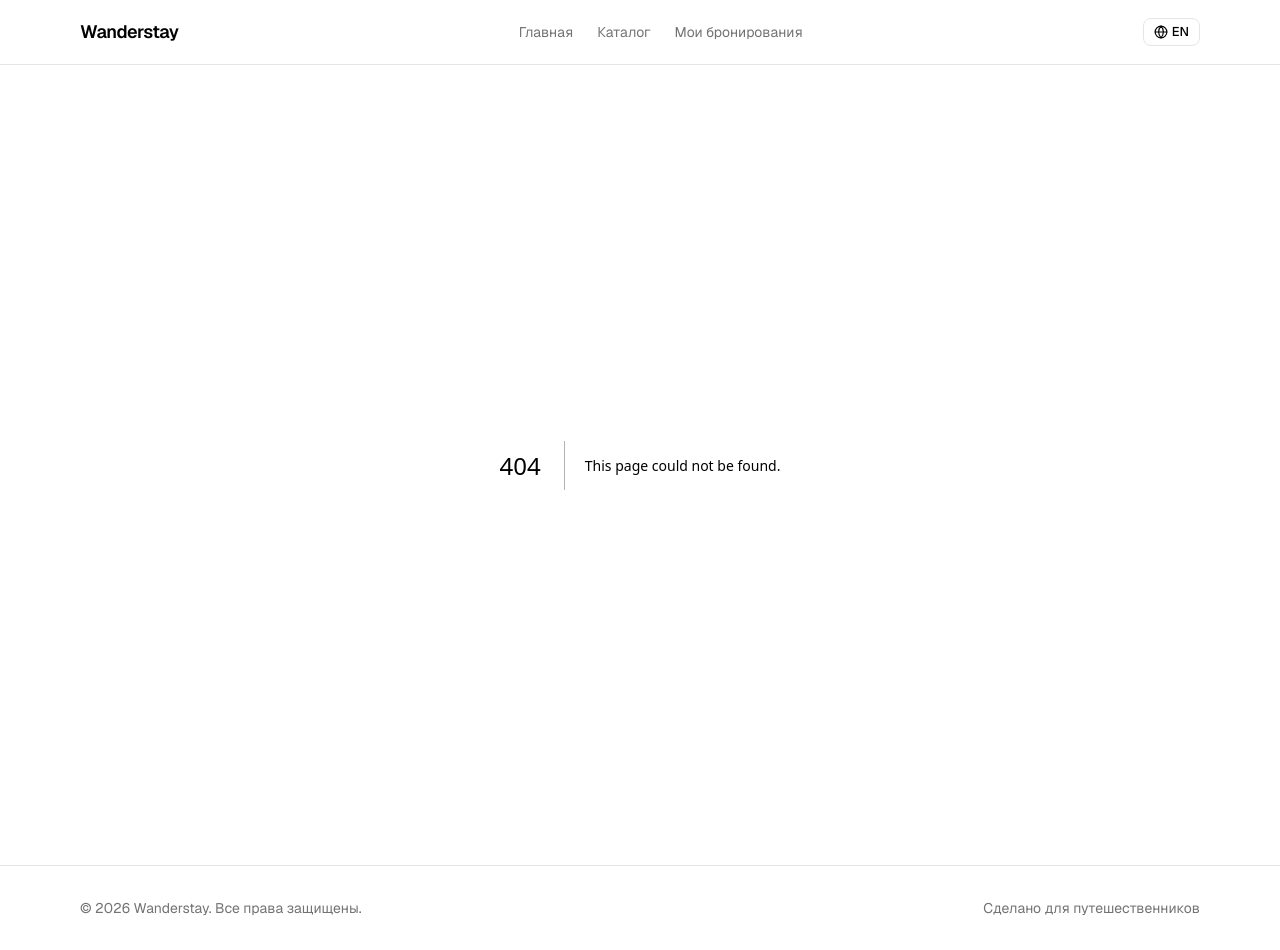
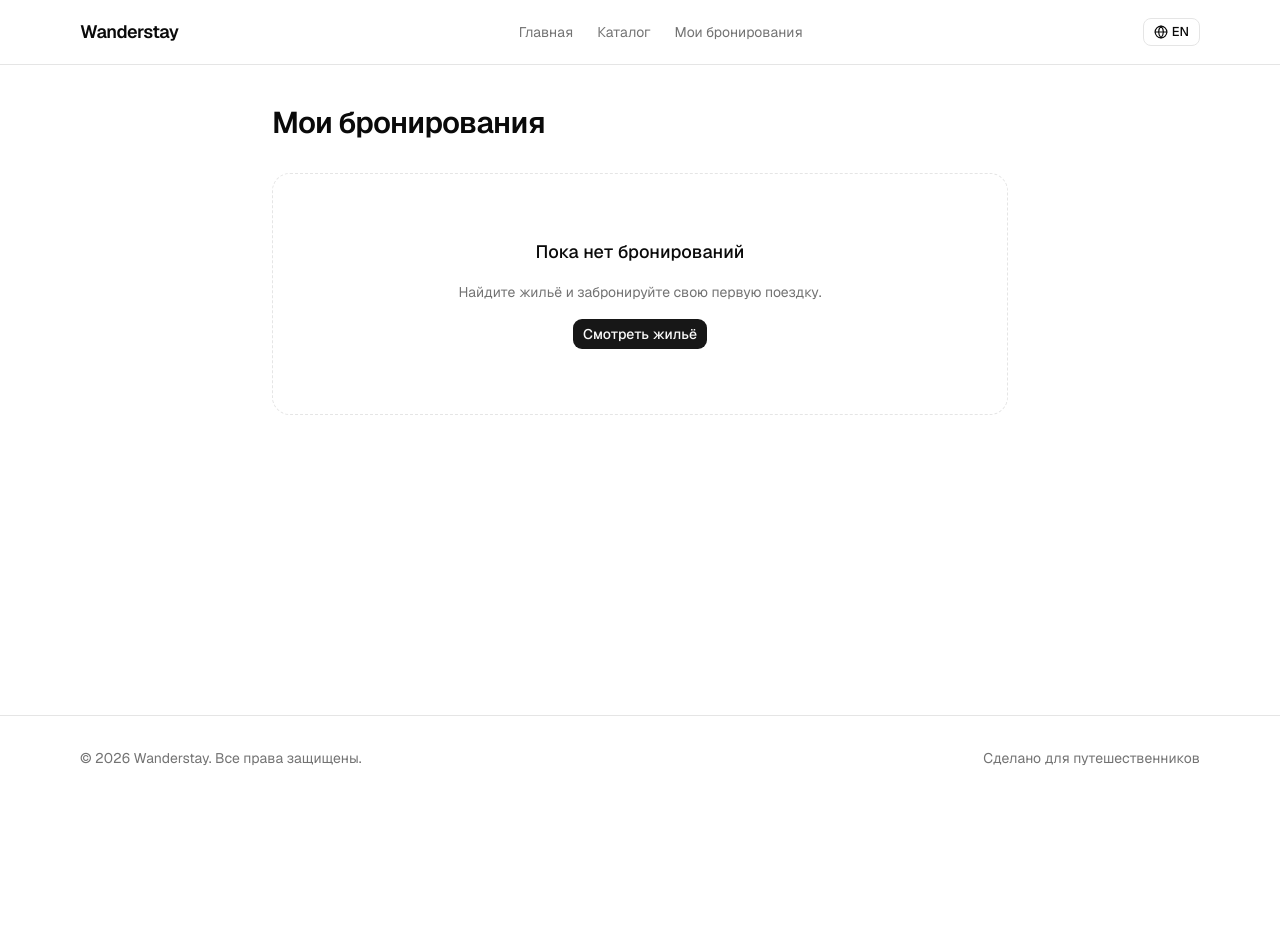
Before and after one commit to JuliaBel5/travel-rental, a Next.js app: page /bookings in a window 1280 px wide. Before the commit this address had no page. After the commit the page ends 800 px from the top, so only its background shows below. Built offline with nearby package versions, Linux system fonts and the light colour scheme.

Commit message:
feat: add my bookings page backed by localStorage

```diff
--- /dev/null
+++ b/src/pages/bookings/index.tsx
@@ -0,0 +1,134 @@
+import Head from "next/head";
+import Image from "next/image";
+import Link from "next/link";
+import { useEffect, useState } from "react";
+import { CalendarDays, Users } from "lucide-react";
+import { format } from "date-fns";
+import { enUS, ru as ruLocale } from "date-fns/locale";
+
+import type { Booking } from "@/types";
+import { getListingById } from "@/lib/data";
+import { getStoredBookings } from "@/lib/bookings";
+import { formatPrice } from "@/lib/pricing";
+import { localize, useTranslation, type Locale } from "@/locales";
+import { cn } from "@/lib/utils";
+import { Button } from "@/components/ui/button";
+
+/** Pick the correct plural form for the active locale (no extra deps). */
+function pluralForm(
+  count: number,
+  locale: Locale,
+  forms: { one: string; few: string; many: string },
+): string {
+  const category = new Intl.PluralRules(locale === "ru" ? "ru-RU" : "en-US").select(count);
+  if (category === "one") return forms.one;
+  if (category === "few") return forms.few;
+  return forms.many;
+}
+
+export default function MyBookingsPage() {
+  const { t, locale } = useTranslation();
+  const [bookings, setBookings] = useState<Booking[]>([]);
+  const [ready, setReady] = useState(false);
+  const dfLocale = locale === "ru" ? ruLocale : enUS;
+
+  useEffect(() => {
+    setBookings(getStoredBookings());
+    setReady(true);
+  }, []);
+
+  const formatDate = (value: string) => format(new Date(value), "d MMM", { locale: dfLocale });
+
+  return (
+    <>
+      <Head>
+        <title>{`${t.nav.bookings} — ${t.common.appName}`}</title>
+        <meta name="description" content={t.nav.bookings} />
+      </Head>
+
+      <section className="mx-auto max-w-3xl px-4 py-8 md:py-10">
+        <h1 className="font-heading text-2xl font-semibold tracking-tight md:text-3xl">
+          {t.nav.bookings}
+        </h1>
+
+        {!ready ? (
+          <p className="mt-8 text-muted-foreground">{t.common.loading}</p>
+        ) : bookings.length === 0 ? (
+          <div className="mt-8 flex flex-col items-center gap-4 rounded-2xl border border-dashed border-border py-16 text-center">
+            <h2 className="font-heading text-lg font-medium text-foreground">
+              {t.booking.myBookings.emptyTitle}
+            </h2>
+            <p className="max-w-sm text-sm text-muted-foreground">
+              {t.booking.myBookings.emptySubtitle}
+            </p>
+            <Button render={<Link href="/listings" />}>{t.booking.myBookings.browseStays}</Button>
+          </div>
+        ) : (
+          <ul className="mt-8 flex flex-col gap-4">
+            {bookings.map((booking) => {
+              const listing = getListingById(booking.listingId);
+              const title = listing ? localize(listing.title, locale) : booking.listingId;
+
+              const card = (
+                <div
+                  className={cn(
+                    "flex items-center gap-4 rounded-2xl border border-border bg-card p-3",
+                    listing && "transition-colors hover:bg-muted/40",
+                  )}
+                >
+                  <div className="relative size-20 shrink-0 overflow-hidden rounded-xl bg-muted">
+                    {listing && (
+                      <Image
+                        src={listing.images[0]}
+                        alt={title}
+                        fill
+                        sizes="80px"
+                        className="object-cover"
+                      />
+                    )}
+                  </div>
+
+                  <div className="flex min-w-0 flex-1 flex-col gap-1">
+                    <p className="truncate font-medium text-foreground">{title}</p>
+                    <p className="flex flex-wrap items-center gap-x-2 gap-y-0.5 text-sm text-muted-foreground">
+                      <span className="inline-flex items-center gap-1.5">
+                        <CalendarDays className="size-3.5" />
+                        {formatDate(booking.checkIn)} – {formatDate(booking.checkOut)}
+                      </span>
+                      <span aria-hidden>·</span>
+                      <span className="inline-flex items-center gap-1.5">
+                        <Users className="size-3.5" />
+                        <span className="tabular-nums">
+                          {booking.guests} {pluralForm(booking.guests, locale, t.search.guests)}
+                        </span>
+                      </span>
+                    </p>
+                  </div>
+
+                  <p className="shrink-0 font-semibold text-foreground tabular-nums">
+                    {formatPrice(booking.total, booking.currency, locale)}
+                  </p>
+                </div>
+              );
+
+              return (
+                <li key={booking.id}>
+                  {listing ? (
+                    <Link
+                      href={`/listings/${listing.slug}`}
+                      className="block rounded-2xl outline-none focus-visible:ring-3 focus-visible:ring-ring/50"
+                    >
+                      {card}
+                    </Link>
+                  ) : (
+                    card
+                  )}
+                </li>
+              );
+            })}
+          </ul>
+        )}
+      </section>
+    </>
+  );
+}
```
